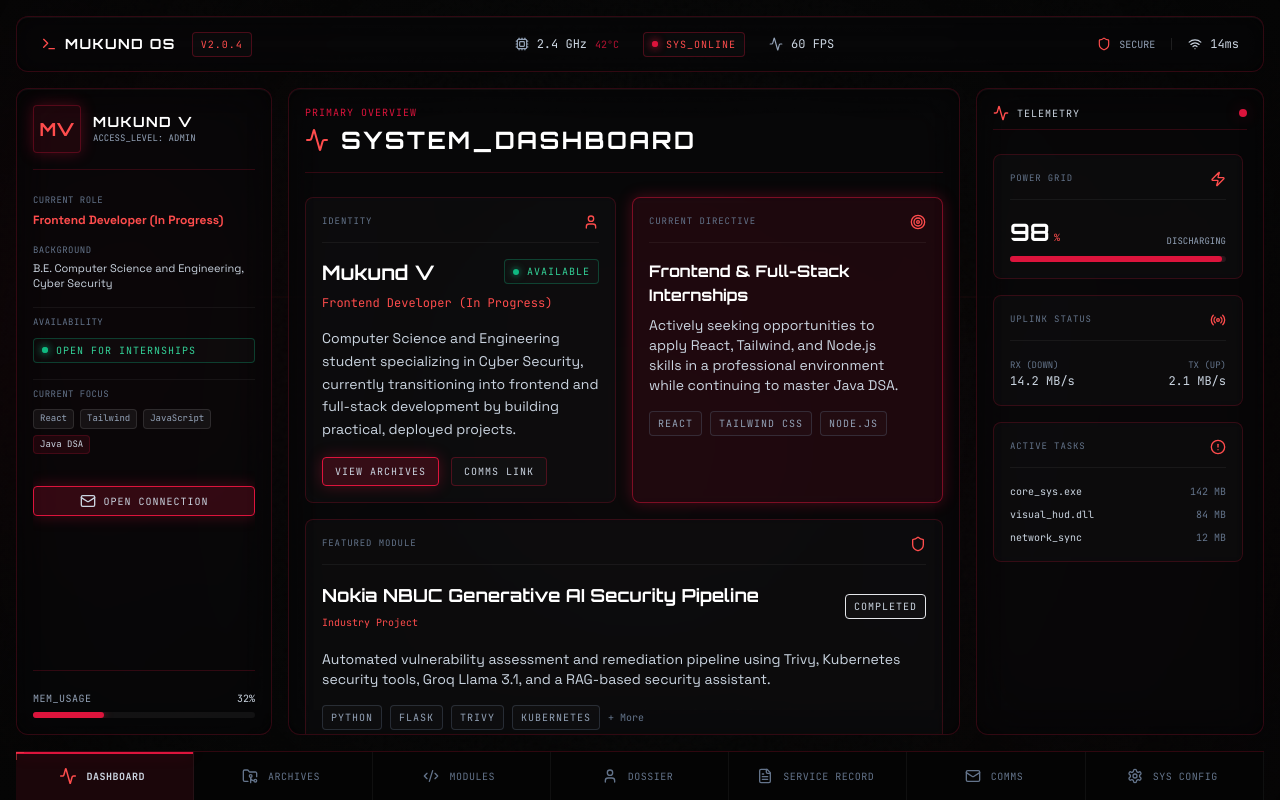
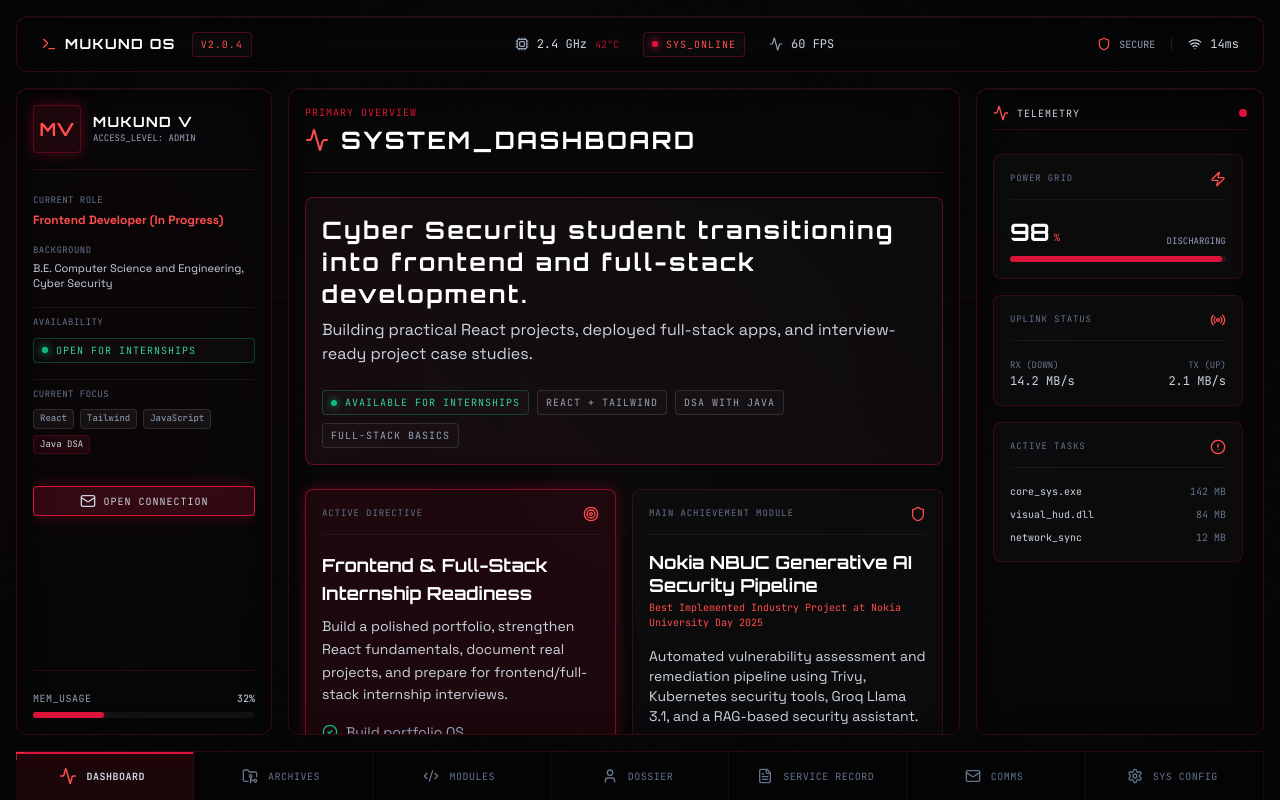
Before and after one commit to Haruto69/Mukund-OS, a React (Vite) app: page / in a window 1280 px wide. Built offline with nearby package versions, Linux system fonts and the light colour scheme.

Commit message:
v0.5.0: build dashboard command center

```diff
--- a/src/components/layout/PageShell.jsx
+++ b/src/components/layout/PageShell.jsx
@@ -7,7 +7,7 @@ import BottomDock from "./BottomDock";
 
 export default function PageShell({ children }) {
   return (
-    <div className="relative flex h-screen w-full flex-col overflow-hidden bg-ink text-slate-300">
+    <div className="relative flex h-[100dvh] w-full flex-col overflow-hidden bg-ink text-slate-300">
       {/* Immersive Background Layers */}
       <div className="pointer-events-none absolute inset-0 z-0">
         <motion.div
--- a/src/pages/About.jsx
+++ b/src/pages/About.jsx
@@ -11,7 +11,7 @@ export default function About() {
       animate={{ opacity: 1, y: 0 }}
       exit={{ opacity: 0, y: -20 }}
       transition={{ duration: 0.3 }}
-      className="flex h-full w-full flex-col p-4 overflow-y-auto no-scrollbar"
+      className="flex flex-1 min-h-0 w-full flex-col p-4 overflow-y-auto no-scrollbar"
     >
       <SectionHeader
         title="USER_DOSSIER"
--- a/src/pages/Contact.jsx
+++ b/src/pages/Contact.jsx
@@ -11,7 +11,7 @@ export default function Contact() {
       animate={{ opacity: 1, y: 0 }}
       exit={{ opacity: 0, y: -20 }}
       transition={{ duration: 0.3 }}
-      className="flex h-full w-full flex-col p-4 overflow-y-auto no-scrollbar"
+      className="flex flex-1 min-h-0 w-full flex-col p-4 overflow-y-auto no-scrollbar"
     >
       <SectionHeader
         title="SECURE_COMMS"
--- a/src/pages/Dashboard.jsx
+++ b/src/pages/Dashboard.jsx
@@ -1,20 +1,35 @@
 import React from "react";
 import { motion } from "framer-motion";
-import { Activity, User, Target, Shield, Briefcase } from "lucide-react";
-import { SectionHeader, CyberCard, DataGrid, StatusChip, CyberButton, InfoTile } from "../components/ui";
-import { profile } from "../data/profile";
+import { Activity, Target, Shield, Zap, Terminal, GitBranch, Github, Linkedin, Mail, FolderGit2, FileText, CheckCircle2, Server, Globe, Database } from "lucide-react";
+import { SectionHeader, CyberCard, DataGrid, StatusChip, CyberButton, InfoTile, TimelineCard } from "../components/ui";
 import { projects } from "../data/projects";
+import { skills } from "../data/skills";
+import { experience } from "../data/experience";
+import { socials } from "../data/socials";
 
 export default function Dashboard() {
   const featuredProject = projects.find(p => p.id === "nbuc-pipeline");
 
+  const containerVariants = {
+    hidden: { opacity: 0 },
+    show: {
+      opacity: 1,
+      transition: { staggerChildren: 0.1 }
+    }
+  };
+
+  const itemVariants = {
+    hidden: { opacity: 0, y: 20 },
+    show: { opacity: 1, y: 0, transition: { type: "spring", stiffness: 300, damping: 24 } }
+  };
+
   return (
     <motion.div
-      initial={{ opacity: 0, y: 20 }}
-      animate={{ opacity: 1, y: 0 }}
+      initial="hidden"
+      animate="show"
       exit={{ opacity: 0, y: -20 }}
-      transition={{ duration: 0.3 }}
-      className="flex h-full w-full flex-col p-4 overflow-y-auto no-scrollbar"
+      variants={containerVariants}
+      className="flex flex-1 min-h-0 w-full flex-col p-4 overflow-y-auto no-scrollbar"
     >
       <SectionHeader
         title="SYSTEM_DASHBOARD"
@@ -22,55 +37,164 @@ export default function Dashboard() {
         eyebrow="Primary Overview"
       />
 
-      <div className="flex flex-col gap-4 pb-28 sm:pb-24">
-        <DataGrid variant="two">
-          {/* Profile Summary */}
-          <CyberCard eyebrow="Identity" icon={User} animated>
-            <div className="flex justify-between items-start mb-2">
-              <h3 className="font-display text-xl font-bold text-white">{profile.name}</h3>
-              <StatusChip label="AVAILABLE" variant="online" pulse />
+      <div className="flex flex-col gap-6 pb-28 sm:pb-24">
+
+        {/* 1. Hero / Command Summary */}
+        <motion.div variants={itemVariants}>
+          <CyberCard
+            variant="default"
+            className="border-crimson-500/40 bg-[linear-gradient(45deg,rgba(220,20,60,0.05)_0%,transparent_100%)]"
+          >
+            <div className="flex flex-col gap-4">
+              <div>
+                <h2 className="font-display text-xl sm:text-2xl font-bold tracking-widest text-white mb-2">
+                  Cyber Security student transitioning into frontend and full-stack development.
+                </h2>
+                <p className="text-slate-300 font-sans leading-relaxed text-sm sm:text-base">
+                  Building practical React projects, deployed full-stack apps, and interview-ready project case studies.
+                </p>
               </div>
-            <p className="font-mono text-xs text-crimson-400 mb-4">{profile.role}</p>
-            <p className="text-sm text-slate-300 leading-relaxed mb-4">{profile.summary}</p>
-            <div className="flex gap-3">
-              <CyberButton to="/projects" variant="primary" size="sm">View Archives</CyberButton>
-              <CyberButton to="/contact" variant="secondary" size="sm">Comms Link</CyberButton>
+              <div className="flex flex-wrap gap-2 mt-2">
+                <StatusChip label="Available for internships" variant="online" pulse />
+                <StatusChip label="React + Tailwind" variant="neutral" />
+                <StatusChip label="DSA with Java" variant="neutral" />
+                <StatusChip label="Full-stack basics" variant="neutral" />
+              </div>
             </div>
           </CyberCard>
+        </motion.div>
 
-          {/* Current Objective */}
-          <CyberCard eyebrow="Current Directive" icon={Target} variant="highlight" animated>
-            <h4 className="font-display font-bold text-white mb-2">Frontend & Full-Stack Internships</h4>
-            <p className="text-sm text-slate-300 mb-4 text-balance">
-              Actively seeking opportunities to apply React, Tailwind, and Node.js skills in a professional environment while continuing to master Java DSA.
+        <DataGrid variant="two">
+          {/* 2. Current Objective */}
+          <motion.div variants={itemVariants}>
+            <CyberCard eyebrow="Active Directive" icon={Target} variant="highlight">
+              <h4 className="font-display font-bold text-white mb-2 text-lg">Frontend & Full-Stack Internship Readiness</h4>
+              <p className="text-sm text-slate-300 mb-4 leading-relaxed">
+                Build a polished portfolio, strengthen React fundamentals, document real projects, and prepare for frontend/full-stack internship interviews.
               </p>
-            <div className="flex flex-wrap gap-2">
-              <StatusChip label="React" variant="neutral" />
-              <StatusChip label="Tailwind CSS" variant="neutral" />
-              <StatusChip label="Node.js" variant="neutral" />
-            </div>
+              <ul className="flex flex-col gap-2">
+                {[
+                  "Build portfolio OS",
+                  "Improve React component structure",
+                  "Document project case studies",
+                  "Practice DSA with Java",
+                  "Apply for internships"
+                ].map((item, i) => (
+                  <li key={i} className="flex items-center gap-2 text-sm text-slate-400">
+                    <CheckCircle2 className="h-4 w-4 text-emerald-500 shrink-0" />
+                    <span>{item}</span>
+                  </li>
+                ))}
+              </ul>
             </CyberCard>
-        </DataGrid>
+          </motion.div>
 
-        {/* Featured Project */}
+          {/* 3. Featured Project Module */}
+          <motion.div variants={itemVariants}>
             {featuredProject && (
-          <CyberCard eyebrow="Featured Module" icon={Shield} animated>
-            <div className="flex flex-col md:flex-row md:items-center justify-between gap-4 mb-4">
-              <div>
-                <h3 className="font-display text-lg font-bold text-white">{featuredProject.title}</h3>
-                <span className="font-mono text-[10px] text-crimson-400">{featuredProject.type}</span>
-              </div>
-              <StatusChip label={featuredProject.status} variant="success" />
+              <CyberCard eyebrow="Main Achievement Module" icon={Shield}>
+                <div className="mb-4">
+                  <h3 className="font-display text-lg font-bold text-white leading-tight">{featuredProject.title}</h3>
+                  <span className="font-mono text-[10px] text-crimson-400 mt-1 block">{featuredProject.highlight}</span>
                 </div>
                 <p className="text-sm text-slate-300 mb-4">{featuredProject.description}</p>
-            <div className="flex flex-wrap gap-2">
-              {featuredProject.tech.slice(0, 4).map(t => (
+                <div className="flex flex-wrap gap-2 mb-6">
+                  {featuredProject.tech.map(t => (
                     <StatusChip key={t} label={t} variant="neutral" />
                   ))}
-              <span className="font-mono text-[10px] text-slate-500 self-center">+ More</span>
+                </div>
+                <div className="flex gap-3">
+                  <CyberButton to="/projects" variant="primary" size="sm" icon={FolderGit2}>View Archives</CyberButton>
+                  <CyberButton to="/resume" variant="secondary" size="sm" icon={FileText}>View Resume</CyberButton>
                 </div>
               </CyberCard>
             )}
+          </motion.div>
+        </DataGrid>
+
+        {/* 4. System Stats / Info Tiles */}
+        <motion.div variants={itemVariants}>
+          <DataGrid variant="four">
+            <InfoTile label="Projects Loaded" value="4" description="Verified archives" icon={Database} />
+            <InfoTile label="Core Stack" value="React" description="Tailwind UI" icon={Globe} />
+            <InfoTile label="Internship" value="Open" description="Seeking opportunities" icon={Zap} trend="up" variant="highlight" />
+            <InfoTile label="Build Version" value="v2.0.4" description="Stable release" icon={Terminal} />
+          </DataGrid>
+        </motion.div>
+
+        {/* 5. Skill Snapshot */}
+        <motion.div variants={itemVariants} className="flex flex-col gap-3">
+          <div className="flex items-center gap-2 mb-1">
+            <Terminal className="h-4 w-4 text-slate-500" />
+            <span className="font-mono text-[10px] uppercase tracking-widest text-slate-500">Skill Snapshot</span>
+          </div>
+          <DataGrid variant="auto">
+            <CyberCard eyebrow="Frontend" title="React, Tailwind, JS" icon={Globe}>
+              <p className="text-xs text-slate-400">Components, routing, reusable UI, state-driven interfaces, DOM, async logic.</p>
+            </CyberCard>
+            <CyberCard eyebrow="Backend" title="Node, Express, Mongo" icon={Server}>
+              <p className="text-xs text-slate-400">REST APIs, database models, CRUD operations, backend deployment, authentication.</p>
+            </CyberCard>
+            <CyberCard eyebrow="Programming" title="Java, Python" icon={Terminal}>
+              <p className="text-xs text-slate-400">Data Structures & Algorithms, OOP principles, scripting, API integrations.</p>
+            </CyberCard>
+            <CyberCard eyebrow="Security" title="Trivy, Kubernetes" icon={Shield}>
+              <p className="text-xs text-slate-400">Vulnerability scanning, remediation workflows, Docker hardening, RAG LLMs.</p>
+            </CyberCard>
+          </DataGrid>
+        </motion.div>
+
+        {/* 6. Timeline Preview */}
+        <motion.div variants={itemVariants}>
+          <div className="flex items-center gap-2 mb-4 mt-2">
+            <GitBranch className="h-4 w-4 text-slate-500" />
+            <span className="font-mono text-[10px] uppercase tracking-widest text-slate-500">System History Preview</span>
+          </div>
+          <div className="flex flex-col gap-0 mb-4 pl-2">
+            <TimelineCard
+              date="2026 - Present"
+              title="Frontend + DSA + Internship Preparation"
+              description="Actively building projects and refining fundamental skills."
+              highlight
+            />
+            <TimelineCard
+              date="2026"
+              title="DishaRakshak & Self-care MERN App"
+              description="Building full-stack and embedded hardware tracking solutions."
+            />
+            <TimelineCard
+              date="2025"
+              title="Nokia University Day — Winner"
+              description="Best Implemented Industry Project for a GenAI Security Pipeline."
+              className="pb-0"
+            />
+          </div>
+          <CyberButton to="/resume" variant="secondary" size="sm" className="w-full sm:w-auto">View Full Service Record</CyberButton>
+        </motion.div>
+
+        {/* 7. Quick Actions */}
+        <motion.div variants={itemVariants}>
+          <CyberCard variant="muted" className="mt-4">
+            <div className="flex flex-col sm:flex-row flex-wrap items-center justify-between gap-4">
+              <span className="font-mono text-[10px] uppercase tracking-widest text-slate-400">External Comms</span>
+              <div className="flex flex-wrap gap-3 w-full sm:w-auto justify-center">
+                <CyberButton href={socials.github} variant="secondary" size="sm" icon={Github}>GitHub</CyberButton>
+                <CyberButton href={socials.linkedin} variant="secondary" size="sm" icon={Linkedin}>LinkedIn</CyberButton>
+                <CyberButton href={socials.email} variant="primary" size="sm" icon={Mail}>Initialize Contact</CyberButton>
+              </div>
+            </div>
+          </CyberCard>
+        </motion.div>
+
+        {/* 8. Optional Command Hint */}
+        <motion.div variants={itemVariants} className="mt-2 flex justify-center">
+          <div className="flex items-center gap-2 rounded bg-[#050505] px-4 py-2 border border-white/5 shadow-inner">
+            <span className="font-mono text-crimson-500">{">"}</span>
+            <span className="font-mono text-xs text-slate-500">Recruiter path: Archives → Service Record → Comms</span>
+            <span className="animate-pulse w-1.5 h-3 bg-crimson-400 ml-1 block" />
+          </div>
+        </motion.div>
+
       </div>
     </motion.div>
   );
--- a/src/pages/Projects.jsx
+++ b/src/pages/Projects.jsx
@@ -11,7 +11,7 @@ export default function Projects() {
       animate={{ opacity: 1, y: 0 }}
       exit={{ opacity: 0, y: -20 }}
       transition={{ duration: 0.3 }}
-      className="flex h-full w-full flex-col p-4 overflow-y-auto no-scrollbar"
+      className="flex flex-1 min-h-0 w-full flex-col p-4 overflow-y-auto no-scrollbar"
     >
       <SectionHeader
         title="PROJECT_ARCHIVES"
--- a/src/pages/Resume.jsx
+++ b/src/pages/Resume.jsx
@@ -12,7 +12,7 @@ export default function Resume() {
       animate={{ opacity: 1, y: 0 }}
       exit={{ opacity: 0, y: -20 }}
       transition={{ duration: 0.3 }}
-      className="flex h-full w-full flex-col p-4 overflow-y-auto no-scrollbar"
+      className="flex flex-1 min-h-0 w-full flex-col p-4 overflow-y-auto no-scrollbar"
     >
       <SectionHeader
         title="SERVICE_RECORD"
--- a/src/pages/Settings.jsx
+++ b/src/pages/Settings.jsx
@@ -10,7 +10,7 @@ export default function Settings() {
       animate={{ opacity: 1, y: 0 }}
       exit={{ opacity: 0, y: -20 }}
       transition={{ duration: 0.3 }}
-      className="flex h-full w-full flex-col p-4 overflow-y-auto no-scrollbar"
+      className="flex flex-1 min-h-0 w-full flex-col p-4 overflow-y-auto no-scrollbar"
     >
       <SectionHeader
         title="SYS_CONFIG"
--- a/src/pages/Skills.jsx
+++ b/src/pages/Skills.jsx
@@ -19,7 +19,7 @@ export default function Skills() {
       animate={{ opacity: 1, y: 0 }}
       exit={{ opacity: 0, y: -20 }}
       transition={{ duration: 0.3 }}
-      className="flex h-full w-full flex-col p-4 overflow-y-auto no-scrollbar"
+      className="flex flex-1 min-h-0 w-full flex-col p-4 overflow-y-auto no-scrollbar"
     >
       <SectionHeader
         title="SYSTEM_MODULES"
```
Lines whose indentation alone changed are shown as unchanged.
